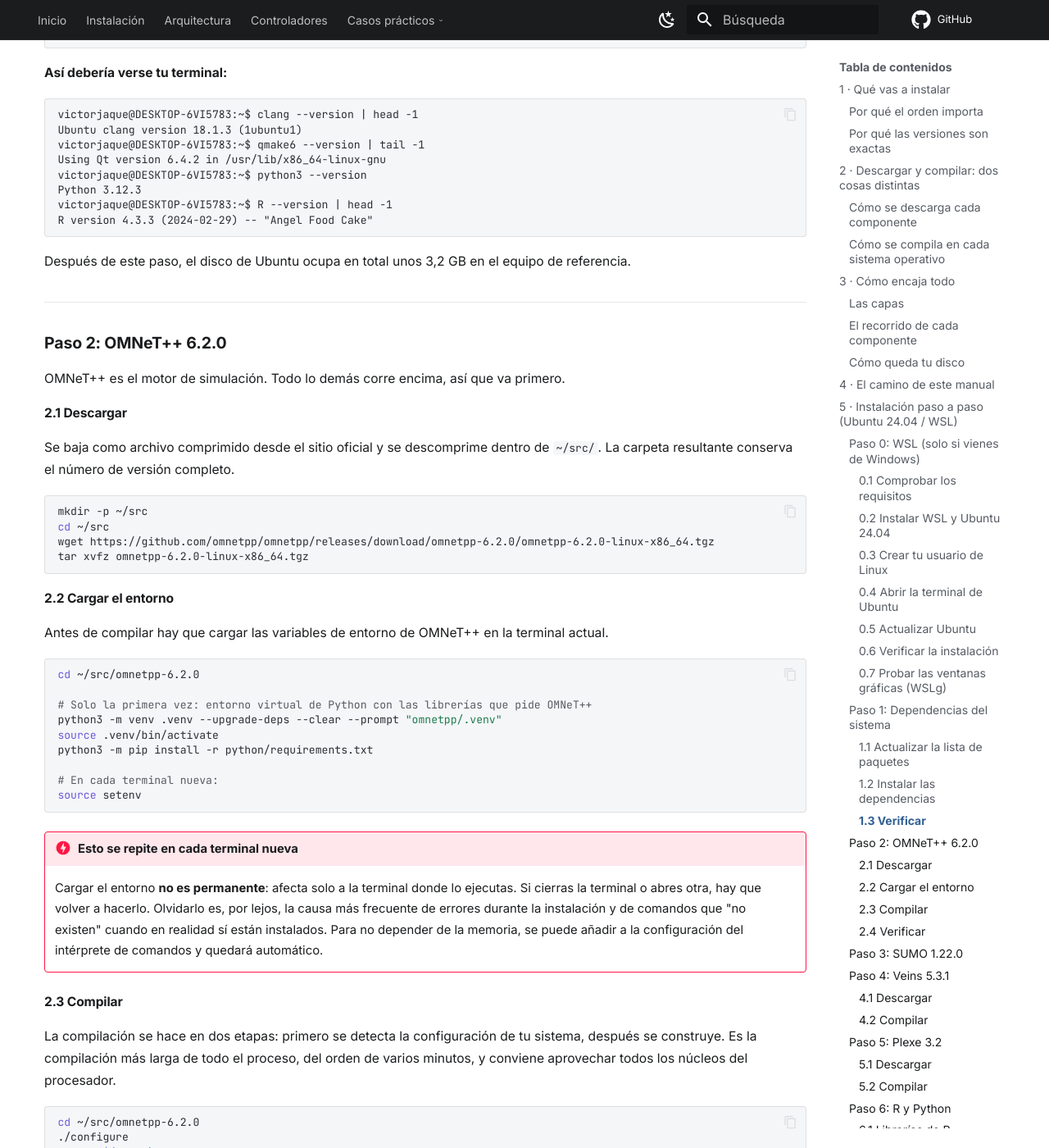
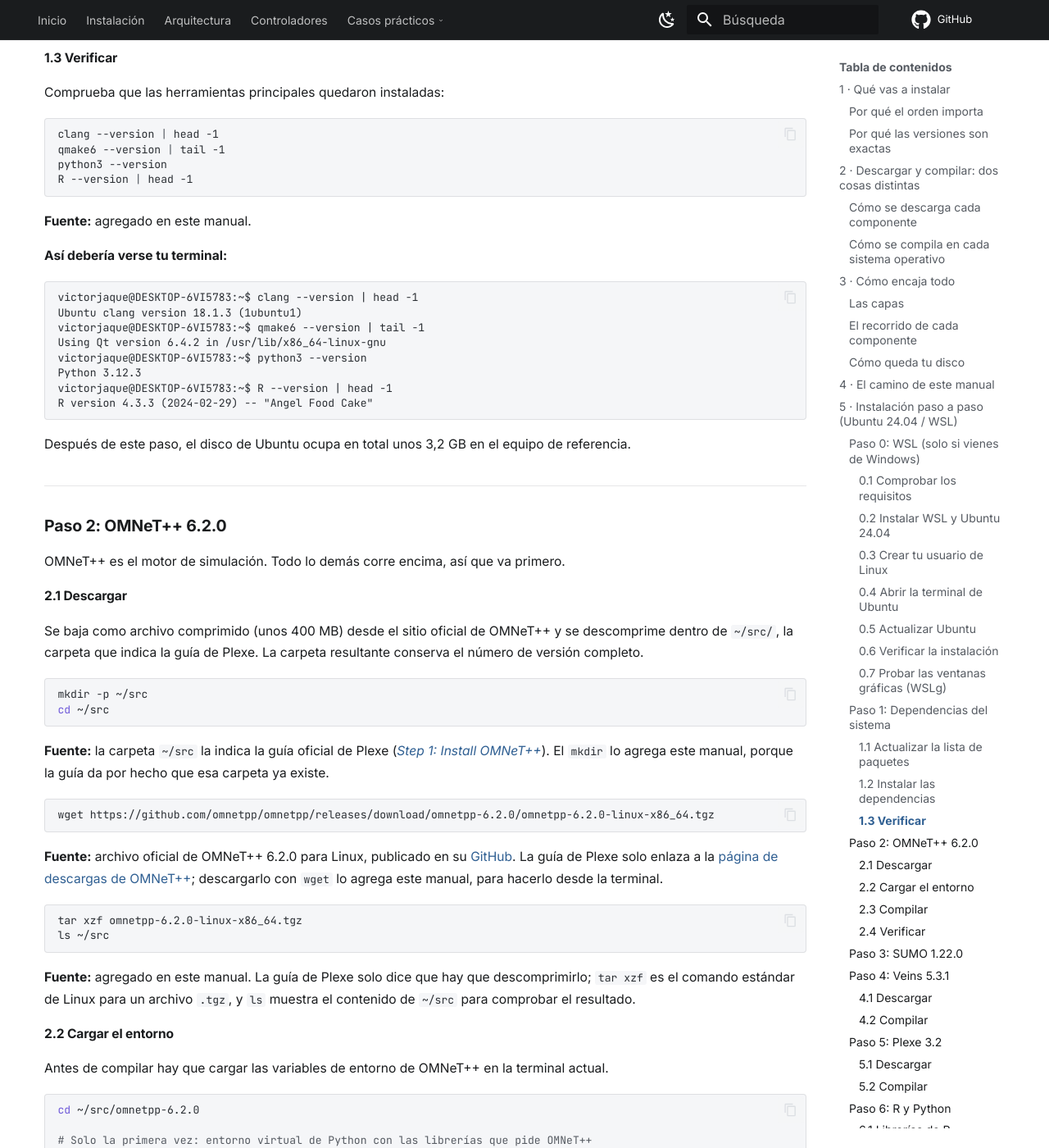
Before and after one commit to VictorJaqueA1/plexe-manual-victor-jaque, an MkDocs documentation site: the page built from docs/instalacion.md, in a window 1280 px wide and 1400 px high, scrolled down 15390 px. Shown: the whole window at 82% size. Built offline with MkDocs 1.6.1 and Material for MkDocs 9.7.7, drawn with Linux system fonts in a browser that asks for light colours; comment, search, counter and statistics services are not loaded; some of the changed text lies outside the part shown.

Commit message:
Agrega la fuente de cada comando en los pasos 0 a 2.1

````diff
--- a/docs/instalacion.md
+++ b/docs/instalacion.md
@@ -190,6 +190,8 @@
 wsl --install -d Ubuntu-24.04
 ```
 
+**Fuente:** documentación oficial de Microsoft, [Instalación de WSL](https://learn.microsoft.com/es-es/windows/wsl/install). La guía de Plexe no menciona WSL.
+
 El comando hace dos instalaciones seguidas: primero WSL y después Ubuntu 24.04. Al terminar, Ubuntu arranca por primera vez en la misma ventana.
 
 **Así debería verse tu terminal:**
@@ -336,6 +338,8 @@
 sudo apt update
 ```
 
+**Fuente:** agregado en este manual. La guía de Plexe no lo incluye: es el paso habitual antes de instalar con `apt`, para que Ubuntu conozca las versiones disponibles.
+
 **Así debería verse tu terminal** (abreviado):
 
 ```text
@@ -368,6 +372,8 @@
     qt6-base-dev qt6-base-dev-tools qmake6 libqt6svg6 qt6-wayland libwebkit2gtk-4.1-0 \
     r-base
 ```
+
+**Fuente:** guía oficial de Plexe, [*Install required libraries and tools*](https://plexe.car2x.org/building/#install-required-libraries-and-tools), en la sección *Building for Linux*. El comando es idéntico al de la guía; aquí solo se reparte en varias líneas para que se lea mejor.
 
 La opción `-y` responde «sí» sola a la confirmación de instalar, así que el comando corre de principio a fin sin preguntar nada.
 
@@ -409,6 +415,8 @@
 R --version | head -1
 ```
 
+**Fuente:** agregado en este manual.
+
 **Así debería verse tu terminal:**
 
 ```text
@@ -432,14 +440,27 @@
 
 #### 2.1 Descargar
 
-Se baja como archivo comprimido desde el sitio oficial y se descomprime dentro de `~/src/`. La carpeta resultante conserva el número de versión completo.
+Se baja como archivo comprimido (unos 400 MB) desde el sitio oficial de OMNeT++ y se descomprime dentro de `~/src/`, la carpeta que indica la guía de Plexe. La carpeta resultante conserva el número de versión completo.
 
 ```bash
 mkdir -p ~/src
 cd ~/src
+```
+
+**Fuente:** la carpeta `~/src` la indica la guía oficial de Plexe ([*Step 1: Install OMNeT++*](https://plexe.car2x.org/building/#step-1-install-omnet)). El `mkdir` lo agrega este manual, porque la guía da por hecho que esa carpeta ya existe.
+
+```bash
 wget https://github.com/omnetpp/omnetpp/releases/download/omnetpp-6.2.0/omnetpp-6.2.0-linux-x86_64.tgz
-tar xvfz omnetpp-6.2.0-linux-x86_64.tgz
 ```
+
+**Fuente:** archivo oficial de OMNeT++ 6.2.0 para Linux, publicado en su [GitHub](https://github.com/omnetpp/omnetpp/releases/tag/omnetpp-6.2.0). La guía de Plexe solo enlaza a la [página de descargas de OMNeT++](https://omnetpp.org/download/); descargarlo con `wget` lo agrega este manual, para hacerlo desde la terminal.
+
+```bash
+tar xzf omnetpp-6.2.0-linux-x86_64.tgz
+ls ~/src
+```
+
+**Fuente:** agregado en este manual. La guía de Plexe solo dice que hay que descomprimirlo; `tar xzf` es el comando estándar de Linux para un archivo `.tgz`, y `ls` muestra el contenido de `~/src` para comprobar el resultado.
 
 #### 2.2 Cargar el entorno
 
````
